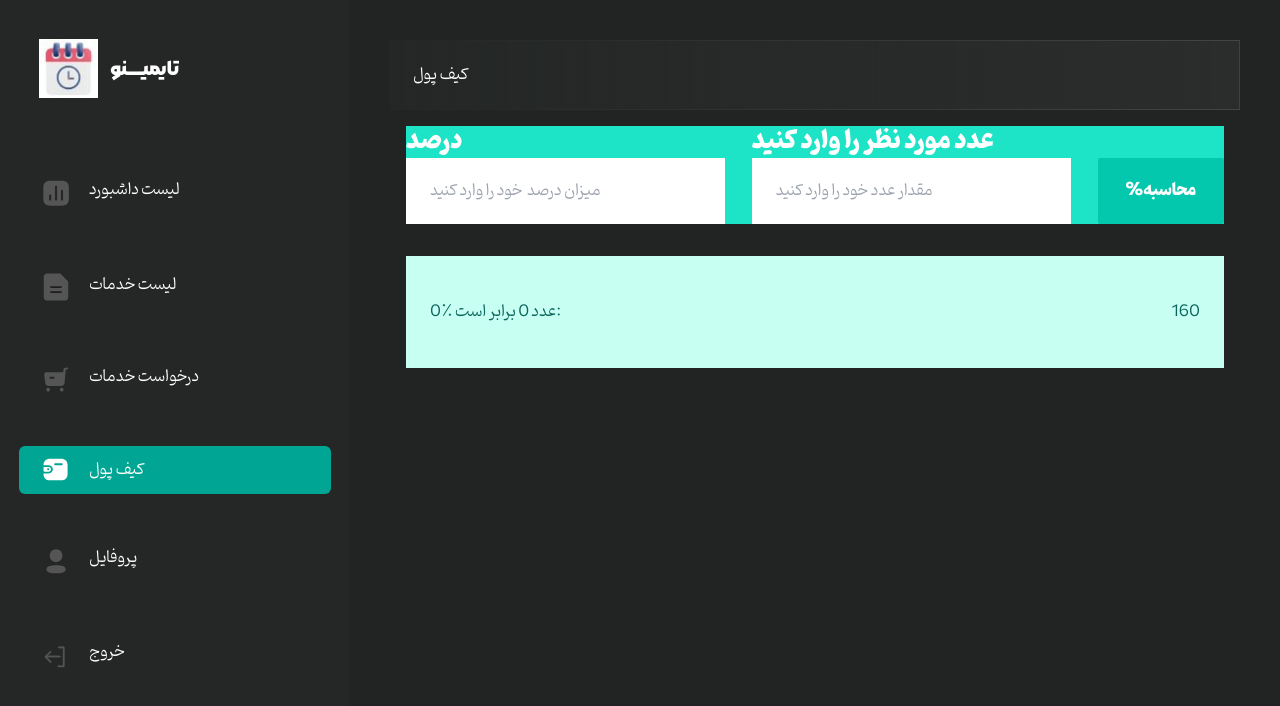
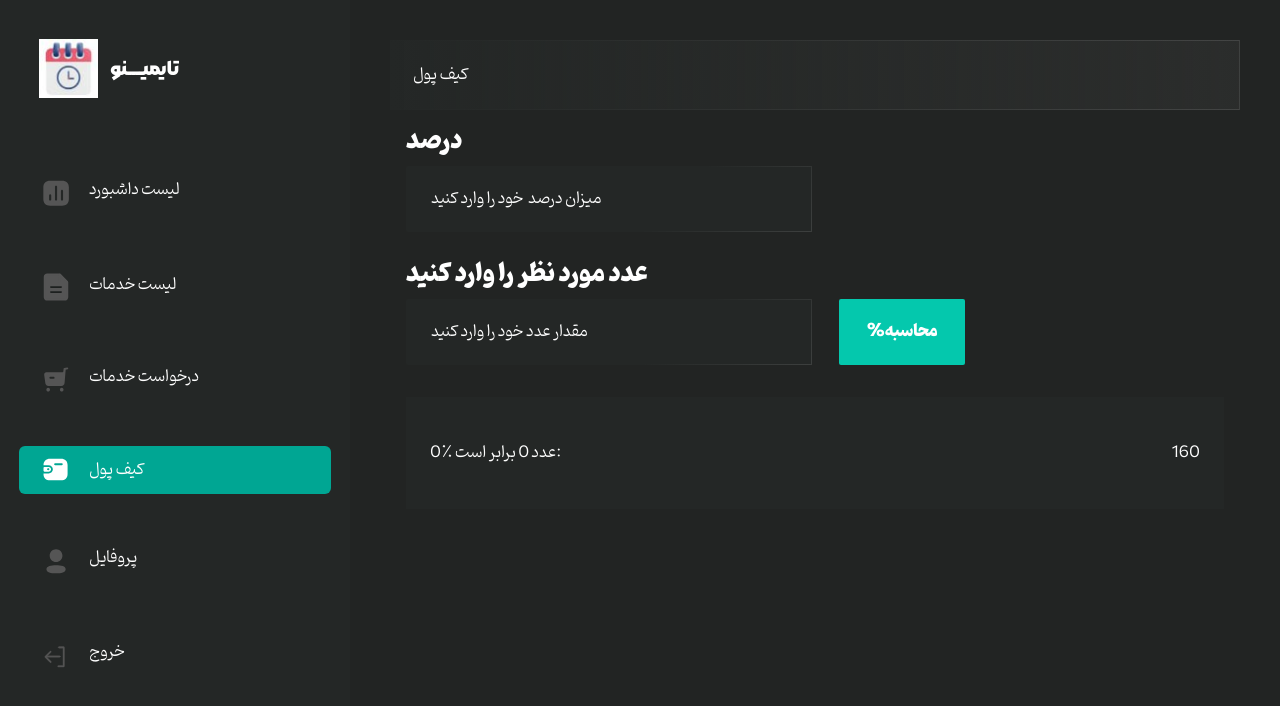
Before and after one commit to babaeiFateme/calendar, a React (Create React App) app: page /discount in a window 1280 px wide. Shown: the top 706 px of the page. Built offline with nearby package versions, Linux system fonts and the light colour scheme; the HTML template or start-up script is replaced by a standard one.

Commit message:
style border from input

```diff
--- a/src/assets/css/app.css
+++ b/src/assets/css/app.css
@@ -55,3 +55,9 @@ svg {
 .sidebar svg {
     fill: #555555;
 }
+
+.sp-border {
+    border: 1.48px solid;
+    border-image-source: linear-gradient(-45deg, rgba(255, 255, 255, 0.11) 1.19%, rgba(255, 255, 255, 0) 36.37%);
+    border-image-slice: 1;
+}
--- a/src/components/CalcDiscount/CalcDiscount.jsx
+++ b/src/components/CalcDiscount/CalcDiscount.jsx
@@ -8,16 +8,16 @@ const CalcDiscount = () => {
     const [num, setNum] = useState(0);
     return (
         <>
-            <form className="flex flex-col md:flex-row bg-green-400 md:gap-[27px] items-end">
+            <form className="flex flex-col md:flex-row md:gap-[27px] items-end flex-wrap">
                 <div className="max-w-[406px] w-full flex flex-col">
                     <label
                         htmlFor="discount"
-                        className="font-extrabold text-2xl"
+                        className="font-extrabold text-2xl mb-2"
                     >
                         درصد
                     </label>
                     <input
-                        className="py-[15px] px-[24px] h-[66px] "
+                        className="sp-border rounded-sm py-[15px] px-[24px] h-[66px] bg-gray-700 font-normal text-base text-white placeholder:text-white placeholder:text-base"
                         type="number"
                         name="discount"
                         id="discount"
@@ -25,11 +25,14 @@ const CalcDiscount = () => {
                     />
                 </div>
                 <div className="max-w-[406px] w-full flex flex-col">
-                    <label htmlFor="num" className="font-extrabold text-2xl">
+                    <label
+                        htmlFor="num"
+                        className="font-extrabold text-2xl mb-2"
+                    >
                         عدد مورد نظر را وارد کنید
                     </label>
                     <input
-                        className="py-[15px] px-[24px] h-[66px] max-w-[406px]"
+                        className="sp-border rounded-sm py-[15px] px-[24px] h-[66px] max-w-[406px] bg-gray-700 font-normal text-base text-white placeholder:text-white placeholder:text-base "
                         name="num"
                         type="text"
                         id="num"
@@ -40,7 +43,7 @@ const CalcDiscount = () => {
                     %محاسبه
                 </Button>
             </form>
-            <div className="flex justify-between items-center bg-green-100 text-green-800 px-[24px] py-[44px] my-8">
+            <div className="flex justify-between items-center bg-gray-700 text-white px-[24px] py-[44px] my-8">
                 <span>
                     {disCountVal}٪ عدد {num} برابر است:
                 </span>
--- a/src/components/common/Layouts/Layout.tsx
+++ b/src/components/common/Layouts/Layout.tsx
@@ -11,7 +11,7 @@ const Layout = () => {
                 <Sidebar />
                 <div className="flex-1 p-10">
                     <Header />
-                    <div className="p-4">
+                    <div className="p-4 max-w-[1056px] w-full">
                         <Outlet />
                     </div>
                 </div>
--- a/tailwind.config.js
+++ b/tailwind.config.js
@@ -20,6 +20,9 @@ module.exports = {
                 900: "#0d544d",
                 950: "#003331",
             },
+            gray: {
+                700: "#242726",
+            },
         },
         extend: {},
     },
```
